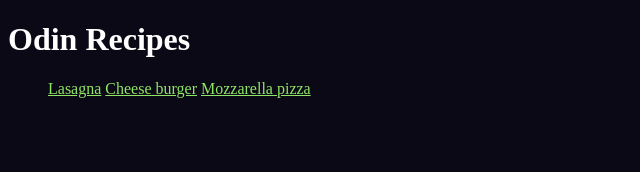
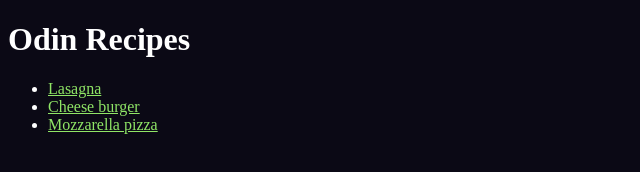
Before and after one commit to Lihuel-web/odin-recipes, a plain HTML site: page index.html in a window 1280 px wide. Shown: the whole page, without its empty margins (0-640 px from the left). Drawn offline with Linux system fonts and the light colour scheme.

Commit message:
fixed some links

```diff
--- a/index.html
+++ b/index.html
@@ -17,9 +17,9 @@
     <h1>Odin Recipes</h1>
     <p>
         <ul>
-            <a href="./recipes/lasagna.html">Lasagna</a>
-            <a href="./recipes/cheese_burger.html">Cheese burger</a>
-            <a href="./recipes/mozzarella_pizza.html">Mozzarella pizza</a>
+            <li><a href="./recipes/lasagna.html">Lasagna</a></li>
+            <li><a href="./recipes/cheese_burger.html">Cheese burger</a></li>
+            <li><a href="./recipes/mozzarella_pizza.html">Mozzarella pizza</a></li>
         </ul>
     </p>
 
```
Also changed, not shown: recipes/cheese_burger.html (+1 -1 lines).
